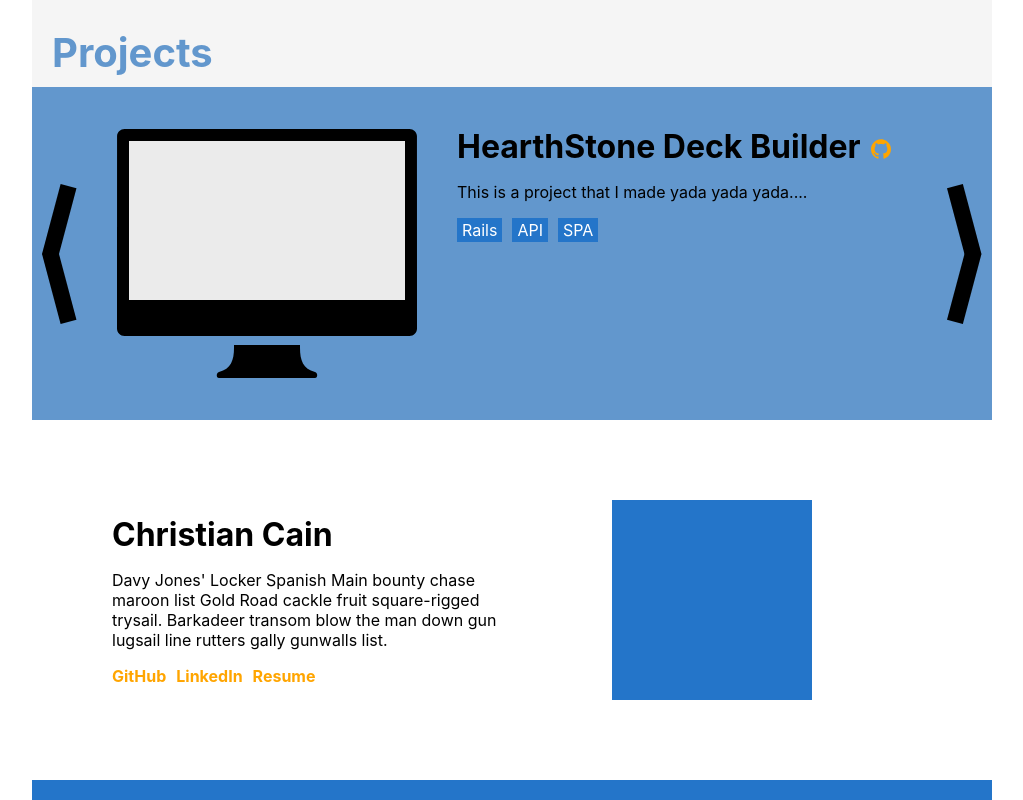
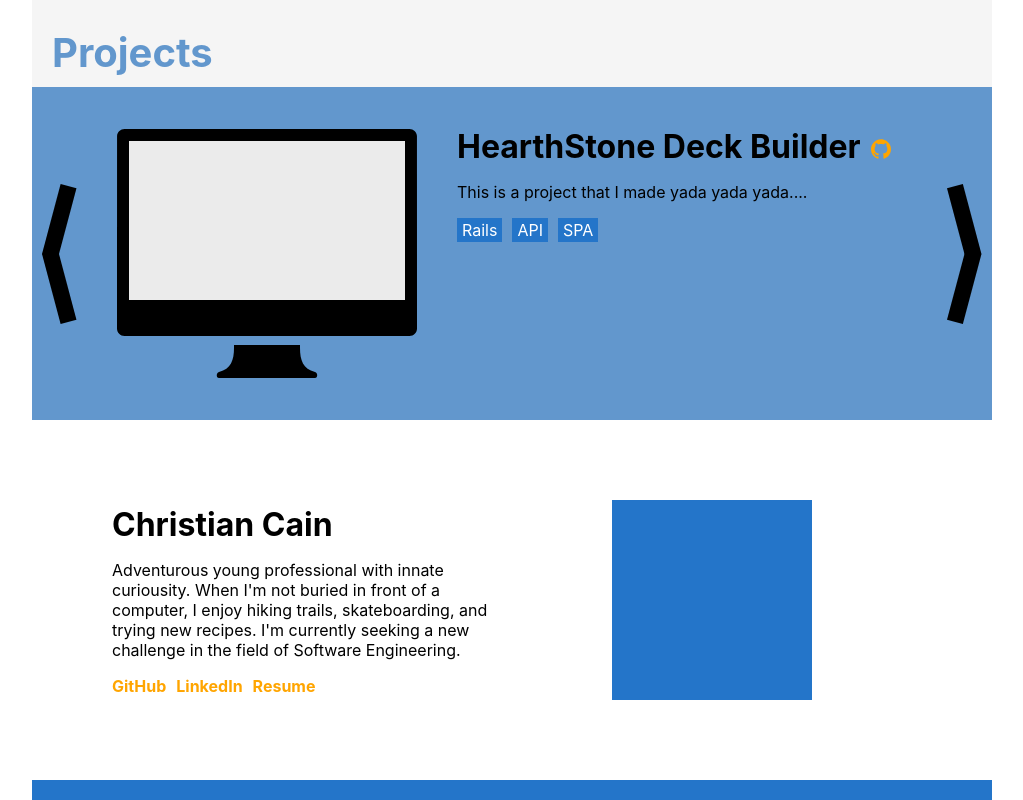
Before and after one commit to SenseiCain/portfolio, a React (Create React App) app in the folder client/: page / in a window 1280 px wide. Shown: the part 589-1389 px from the top of the page, without its empty margins (128-1151 px from the left). Built offline with nearby package versions, Linux system fonts and the light colour scheme.

Commit message:
added content

```diff
--- a/client/src/components/Bio.js
+++ b/client/src/components/Bio.js
@@ -8,17 +8,19 @@ class Bio extends Component {
                     <div id="bio-left">
                         <h1>Christian Cain</h1>
                         <p>
-                        Davy Jones' Locker Spanish Main bounty chase maroon list Gold Road cackle fruit square-rigged trysail.
-                        Barkadeer transom blow the man down gun lugsail line rutters gally gunwalls list.
+                            Adventurous young professional with innate curiousity.
+                            When I'm not buried in front of a computer,
+                            I enjoy hiking trails, skateboarding, and trying new recipes.
+                            I'm currently seeking a new challenge in the field of Software Engineering.
                         </p>
                         <ul>
                             <li>
-                                <a href="" target="_blank">
+                                <a href="https://github.com/SenseiCain" target="_blank">
                                     GitHub
                                 </a>
                             </li>
                             <li>
-                                <a href="" target="_blank">
+                                <a href="https://www.linkedin.com/in/christian-cain-805796155/" target="_blank">
                                     LinkedIn
                                 </a>
                             </li>
```
